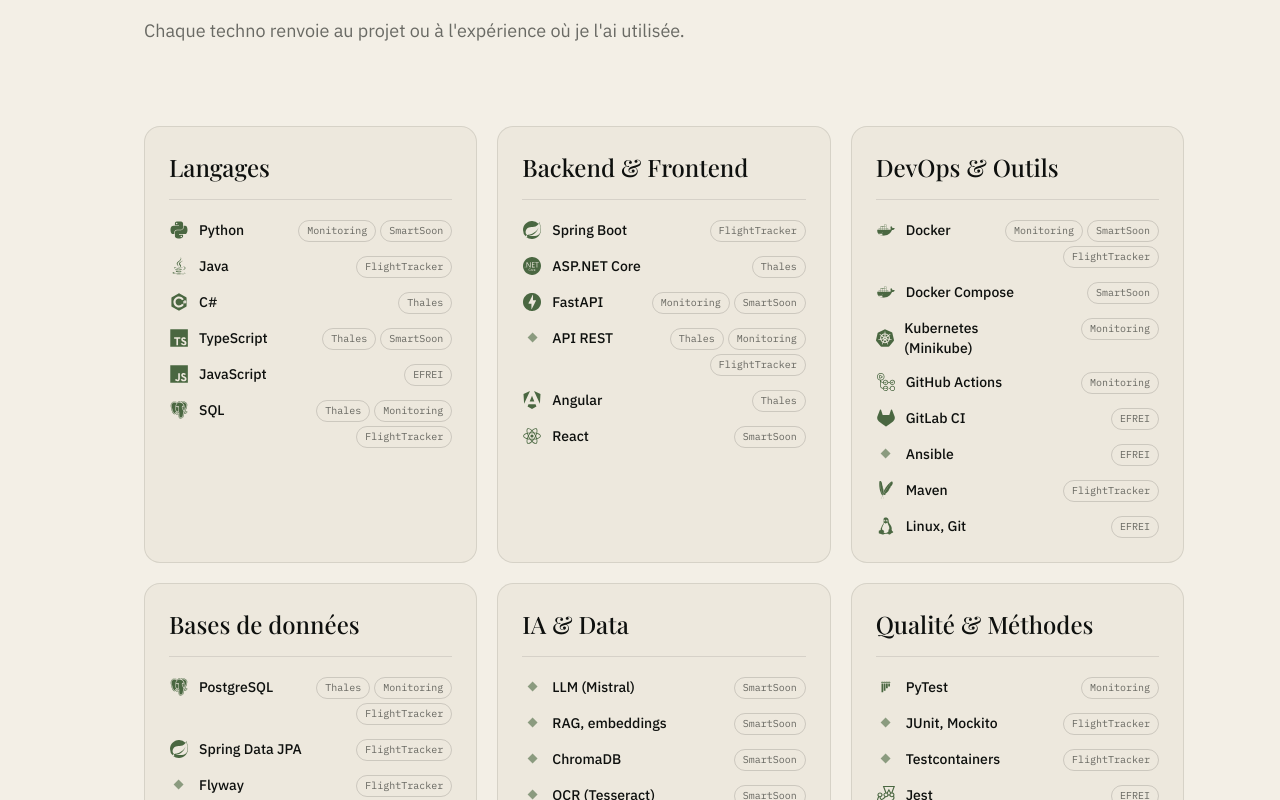
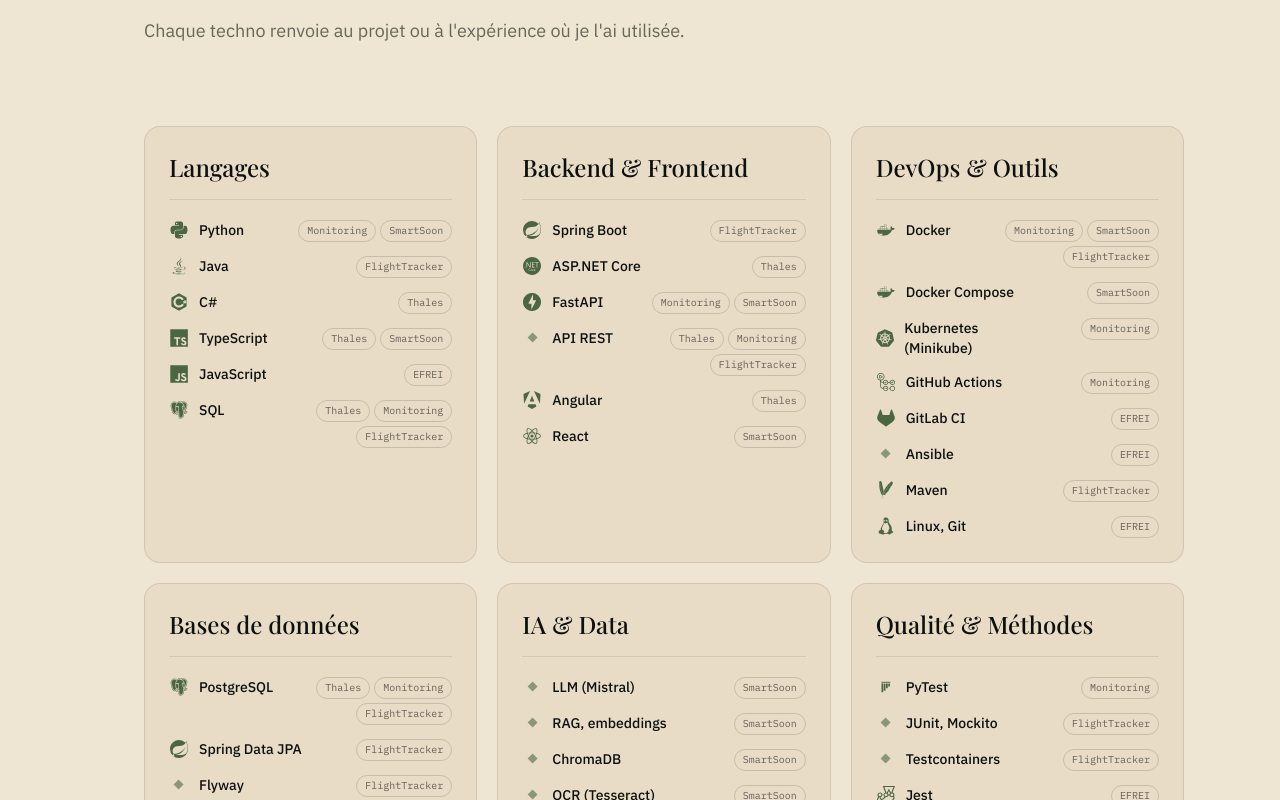
Before and after one commit to ccao94/portfolio, a React (Vite) app: page / in a window 1280 px wide. Shown: the part 2480-3280 px from the top of the page. Built offline with nearby package versions, Linux system fonts and the light colour scheme.

Commit message:
content updated

```diff
--- a/src/components/Beyond.jsx
+++ b/src/components/Beyond.jsx
@@ -3,6 +3,7 @@
 import { beyond } from '../data/content'
 import Reveal from './Reveal'
 import SectionHeader from './SectionHeader'
+import Leaf from './Leaf'
 
 // One moment of the vertical timeline. Alternates left / right on large screens.
 function Moment({ moment, index }) {
@@ -11,13 +12,18 @@
 
   return (
     <li className="relative grid md:grid-cols-2 md:gap-16">
-      <motion.span
-        className="absolute left-[7px] top-8 z-10 h-3 w-3 rounded-full border-2 border-ink bg-matcha md:left-1/2 md:-translate-x-1/2"
-        initial={{ scale: 0 }}
-        whileInView={{ scale: 1 }}
-        viewport={{ once: true }}
-        transition={{ type: 'spring', stiffness: 300, damping: 15, delay: 0.2 }}
-      />
+      {/* Tea leaf on the line instead of a plain dot */}
+      <span className="absolute left-[2px] top-7 z-10 md:left-1/2 md:-translate-x-1/2">
+        <motion.span
+          className="block text-matcha"
+          initial={{ scale: 0, rotate: -60 }}
+          whileInView={{ scale: 1, rotate: 0 }}
+          viewport={{ once: true }}
+          transition={{ type: 'spring', stiffness: 260, damping: 14, delay: 0.2 }}
+        >
+          <Leaf className="h-5 w-5" />
+        </motion.span>
+      </span>
       <Reveal
         x={right ? 30 : -30}
         y={0}
@@ -51,7 +57,7 @@
           ))}
         </ol>
 
-        <div className="mt-24 grid gap-5 md:grid-cols-3">
+        <div className="mt-24 grid gap-5 md:grid-cols-2">
           {beyond.hobbies.map((h, i) => (
             <Reveal
               key={i}
--- /dev/null
+++ b/src/components/Leaf.jsx
@@ -0,0 +1,9 @@
+// Small tea leaf with its central vein, takes the text color
+export default function Leaf({ className = '' }) {
+  return (
+    <svg viewBox="0 0 24 24" className={className} aria-hidden="true">
+      <path d="M3 21C3 10 10 3 21 3c0 11-7 18-18 18z" fill="currentColor" />
+      <path d="M3 21L15 9" stroke="var(--color-ink)" strokeWidth="1.4" strokeLinecap="round" fill="none" />
+    </svg>
+  )
+}
--- a/src/components/Preloader.jsx
+++ b/src/components/Preloader.jsx
@@ -1,8 +1,9 @@
 import { useEffect } from 'react'
 import { motion, useReducedMotion } from 'framer-motion'
 import { profile } from '../data/content'
+import Leaf from './Leaf'
 
-// Green shutter: the name fills up like a tea glass, then the shutter slides up
+// Green shutter: a leaf drops into the name, the name fills up like a cup of tea, then the shutter slides up
 export default function Preloader({ onDone }) {
   const reduce = useReducedMotion()
 
@@ -24,6 +25,17 @@
         exit={{ opacity: 0, y: -20 }}
         transition={{ duration: 0.3 }}
       >
+        {/* Leaf drifting down into the name */}
+        <span className="absolute -top-14 left-1/2 -translate-x-1/2 md:-top-20">
+          <motion.span
+            className="block text-matcha"
+            initial={{ y: -30, x: 0, rotate: -40, opacity: 0 }}
+            animate={{ y: [-30, 10, 40, 70], x: [0, 14, -10, 0], rotate: [-40, 0, 25, 10], opacity: [0, 1, 1, 0] }}
+            transition={{ duration: 1.5, ease: 'easeInOut' }}
+          >
+            <Leaf className="h-7 w-7 md:h-9 md:w-9" />
+          </motion.span>
+        </span>
         <span className="text-forest-deep">{profile.brand}.</span>
         <motion.span
           className="absolute inset-0 text-cream"
--- a/src/data/content.js
+++ b/src/data/content.js
@@ -397,14 +397,21 @@
     {
       date: { fr: "Octobre 2026", en: "October 2026" },
       tag: { fr: "Adaptation", en: "Adaptability" },
-      title: { fr: "Porto, dans une boutique de thé", en: "Porto, in a tea shop" },
+      title: { fr: "Porto, chez MÙI Concept", en: "Porto, at MÙI Concept" },
       text: {
-        fr: "Mobilité internationale obligatoire de l'EFREI (programme SWIM). Je m'occupe de tâches numériques et de la reprise du site web de la boutique, et je présente aussi les thés aux clients, en anglais, sans parler portugais.",
-        en: "EFREI's mandatory international placement (SWIM program). I handle digital tasks and the rework of the shop's website, and I also present teas to customers, in English, without speaking Portuguese.",
+        fr: "Mobilité internationale obligatoire de l'EFREI (programme SWIM), dans une boutique de thé. Je m'occupe de tâches numériques et de la reprise du site web de la boutique, et je présente aussi les thés aux clients, en anglais, sans parler portugais.",
+        en: "EFREI's mandatory international placement (SWIM program), in a tea shop. I handle digital tasks and the rework of the shop's website, and I also present teas to customers, in English, without speaking Portuguese.",
       },
     },
   ],
   hobbies: [
+    {
+      title: { fr: "Thé & parfumerie", en: "Tea & perfumery" },
+      text: {
+        fr: "J'explore le monde du thé, et de plus en plus la parfumerie de niche, surtout asiatique et les parfums aux notes de thé. Je passe régulièrement dans les boutiques spécialisées à Paris. Travailler dans une boutique de thé à Porto tombait donc plutôt bien.",
+        en: "I explore the world of tea, and more and more niche perfumery, especially Asian houses and tea-note fragrances. I regularly visit specialist shops in Paris. Working in a tea shop in Porto was a happy coincidence, then.",
+      },
+    },
     {
       title: "Hardware & PC building",
       text: {
--- a/src/index.css
+++ b/src/index.css
@@ -4,8 +4,8 @@
 @theme {
   --color-ink: #0e100e;
   --color-ink-soft: #161915;
-  --color-cream: #f3efe6;
-  --color-cream-2: #e8e2d4;
+  --color-cream: #efe5d3;
+  --color-cream-2: #e2d4bc;
   --color-forest: #2f4a37;
   --color-forest-deep: #263d2d;
   --color-matcha: #a9c49a;
```
Also changed, not shown: public/favicon.svg.
